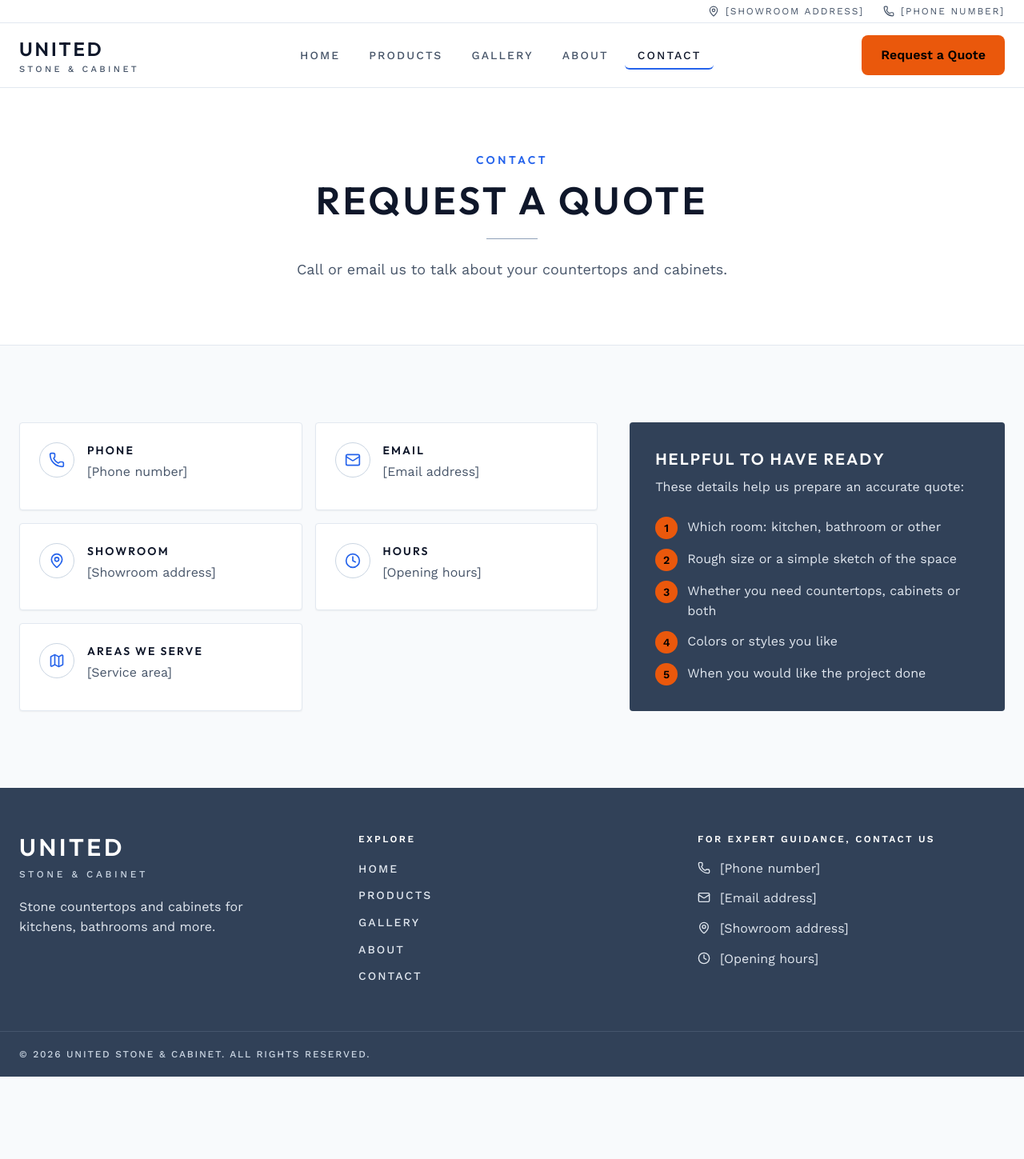
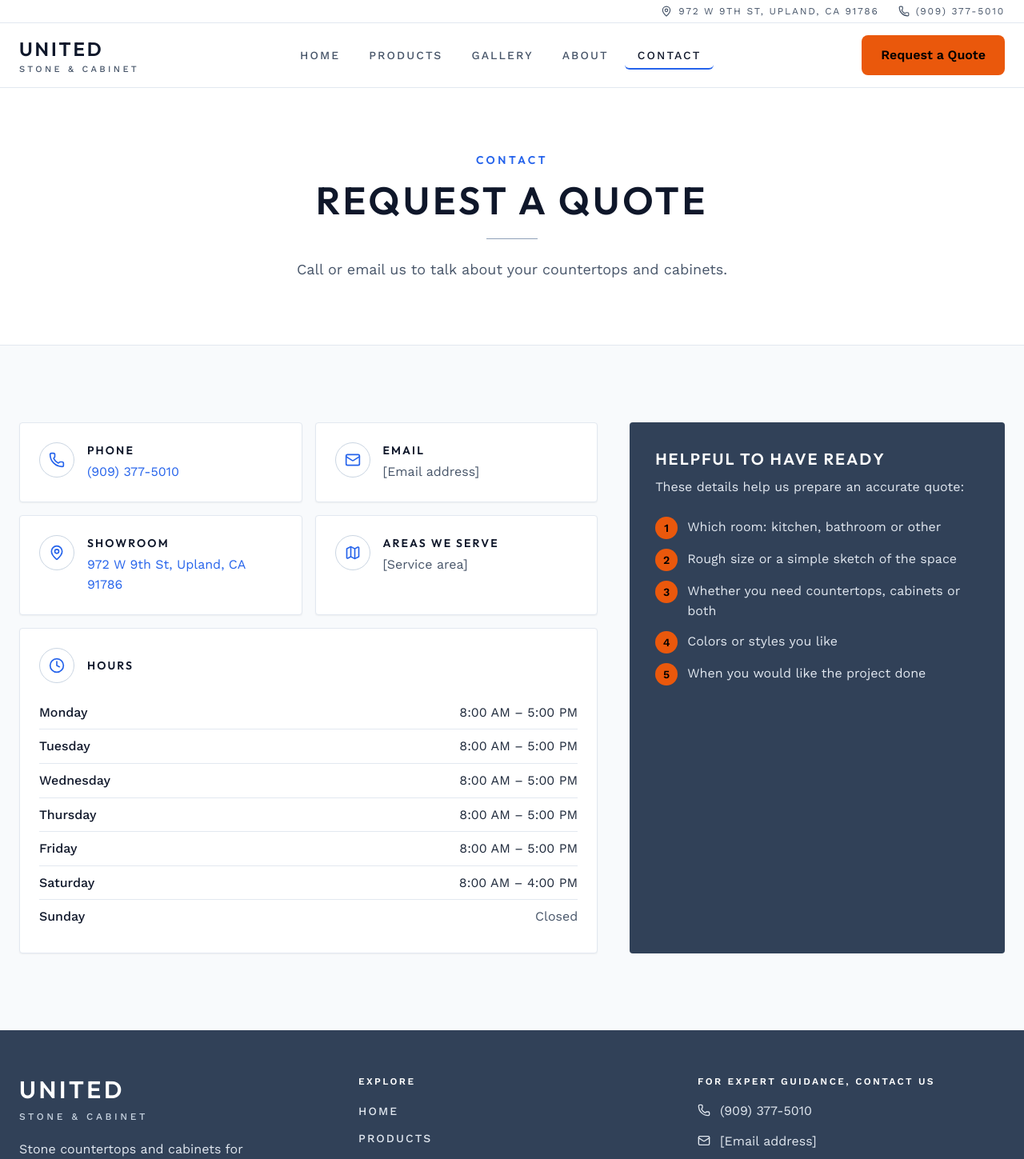
Before and after one commit to infounitedstoneandcabinet-beep/USC-website, a Next.js app: page /contact in a window 1280 px wide. Shown: the top 1449 px of the page at 80% size. Before the commit the page ends 1346 px from the top, so only its background shows below. Built offline with nearby package versions, Linux system fonts and the light colour scheme.

Commit message:
修改 run_ec3009a074a6

```diff
--- a/app/contact/page.tsx
+++ b/app/contact/page.tsx
@@ -6,10 +6,9 @@ import { site } from "@/lib/site";
 export const metadata: Metadata = { title: "Contact" };
 
 const details = [
-  { icon: Phone, label: "Phone", value: site.phone },
+  { icon: Phone, label: "Phone", value: site.phone, href: site.phoneHref },
   { icon: Mail, label: "Email", value: site.email },
-  { icon: MapPin, label: "Showroom", value: site.address },
-  { icon: Clock, label: "Hours", value: site.hours },
+  { icon: MapPin, label: "Showroom", value: site.address, href: site.mapHref, external: true },
   { icon: MapIcon, label: "Areas we serve", value: site.serviceArea },
 ];
 
@@ -31,18 +30,44 @@ export default function ContactPage() {
       />
       <section className="bg-background py-16 md:py-24">
         <div className="mx-auto grid max-w-7xl gap-10 px-4 sm:px-6 lg:grid-cols-5">
-          <ul className="grid gap-4 sm:grid-cols-2 lg:col-span-3">
-            {details.map(({ icon: Icon, label, value }) => (
+          <ul className="grid content-start gap-4 sm:grid-cols-2 lg:col-span-3">
+            {details.map(({ icon: Icon, label, value, href, external }) => (
               <li key={label} className="flex gap-4 rounded-sm border border-border bg-card p-6 shadow-sm">
                 <span className="grid size-11 shrink-0 place-items-center rounded-full border border-slate-300 text-primary">
                   <Icon aria-hidden="true" className="size-5" />
                 </span>
                 <div className="min-w-0">
                   <h2 className="text-sm font-semibold uppercase tracking-[0.15em] text-ink">{label}</h2>
-                  <p className="mt-1 break-words text-muted-foreground">{value}</p>
+                  {href ? (
+                    <a
+                      href={href}
+                      {...(external ? { target: "_blank", rel: "noopener noreferrer" } : {})}
+                      className="mt-1 inline-block break-words rounded text-primary underline-offset-4 transition-colors duration-200 hover:underline"
+                    >
+                      {value}
+                    </a>
+                  ) : (
+                    <p className="mt-1 break-words text-muted-foreground">{value}</p>
+                  )}
                 </div>
               </li>
             ))}
+            <li className="rounded-sm border border-border bg-card p-6 shadow-sm sm:col-span-2">
+              <div className="flex items-center gap-4">
+                <span className="grid size-11 shrink-0 place-items-center rounded-full border border-slate-300 text-primary">
+                  <Clock aria-hidden="true" className="size-5" />
+                </span>
+                <h2 className="text-sm font-semibold uppercase tracking-[0.15em] text-ink">Hours</h2>
+              </div>
+              <dl className="mt-4 divide-y divide-border">
+                {site.hours.map(({ day, time }) => (
+                  <div key={day} className="flex justify-between gap-4 py-2">
+                    <dt className="font-medium text-ink">{day}</dt>
+                    <dd className={time === "Closed" ? "text-muted-foreground" : "text-foreground"}>{time}</dd>
+                  </div>
+                ))}
+              </dl>
+            </li>
           </ul>
           <aside className="rounded-sm bg-slate-700 p-6 text-slate-200 sm:p-8 lg:col-span-2">
             <h2 className="text-xl font-semibold uppercase tracking-[0.1em] text-white">Helpful to have ready</h2>
--- a/components/footer.tsx
+++ b/components/footer.tsx
@@ -35,10 +35,28 @@ export function Footer() {
             For expert guidance, contact us
           </p>
           <ul className="mt-4 space-y-3">
-            <li className="flex gap-3"><Phone aria-hidden="true" className="mt-1 size-4 shrink-0" />{site.phone}</li>
+            <li>
+              <a href={site.phoneHref} className="flex gap-3 rounded transition-colors duration-200 hover:text-white">
+                <Phone aria-hidden="true" className="mt-1 size-4 shrink-0" />
+                {site.phone}
+              </a>
+            </li>
             <li className="flex gap-3"><Mail aria-hidden="true" className="mt-1 size-4 shrink-0" />{site.email}</li>
-            <li className="flex gap-3"><MapPin aria-hidden="true" className="mt-1 size-4 shrink-0" />{site.address}</li>
-            <li className="flex gap-3"><Clock aria-hidden="true" className="mt-1 size-4 shrink-0" />{site.hours}</li>
+            <li>
+              <a
+                href={site.mapHref}
+                target="_blank"
+                rel="noopener noreferrer"
+                className="flex gap-3 rounded transition-colors duration-200 hover:text-white"
+              >
+                <MapPin aria-hidden="true" className="mt-1 size-4 shrink-0" />
+                {site.address}
+              </a>
+            </li>
+            <li className="flex gap-3">
+              <Clock aria-hidden="true" className="mt-1 size-4 shrink-0" />
+              <span>{site.hoursSummary}</span>
+            </li>
           </ul>
         </div>
       </div>
--- a/components/header.tsx
+++ b/components/header.tsx
@@ -18,14 +18,22 @@ export function Header() {
     <header className="sticky top-0 z-50 border-b border-border bg-white/95 backdrop-blur">
       <div className="hidden border-b border-border md:block">
         <div className="mx-auto flex max-w-7xl items-center justify-end gap-6 px-6 py-1.5 text-xs uppercase tracking-[0.15em] text-muted-foreground">
-          <span className="flex items-center gap-2">
+          <a
+            href={site.mapHref}
+            target="_blank"
+            rel="noopener noreferrer"
+            className="flex items-center gap-2 rounded transition-colors duration-200 hover:text-primary"
+          >
             <MapPin aria-hidden="true" className="size-3.5" />
             {site.address}
-          </span>
-          <span className="flex items-center gap-2">
+          </a>
+          <a
+            href={site.phoneHref}
+            className="flex items-center gap-2 rounded transition-colors duration-200 hover:text-primary"
+          >
             <Phone aria-hidden="true" className="size-3.5" />
             {site.phone}
-          </span>
+          </a>
         </div>
       </div>
       <div className="mx-auto flex h-16 max-w-7xl items-center justify-between gap-4 px-4 sm:px-6 md:h-20">
@@ -94,9 +102,14 @@ export function Header() {
                 </Link>
               </li>
             ))}
-            <li className="flex items-center gap-2 px-3 py-3 text-sm text-muted-foreground">
-              <Phone aria-hidden="true" className="size-4" />
-              {site.phone}
+            <li>
+              <a
+                href={site.phoneHref}
+                className="flex items-center gap-2 rounded-md px-3 py-3 text-sm text-muted-foreground transition-colors duration-200 hover:bg-muted"
+              >
+                <Phone aria-hidden="true" className="size-4" />
+                {site.phone}
+              </a>
             </li>
             <li className="pt-2 sm:hidden">
               <ButtonLink href="/contact" className="w-full">
--- a/components/sections.tsx
+++ b/components/sections.tsx
@@ -1,4 +1,5 @@
-import { ArrowRight } from "lucide-react";
+import { ArrowRight, Phone } from "lucide-react";
+import { site } from "@/lib/site";
 import { cn } from "@/lib/utils";
 import { ButtonLink } from "./button-link";
 
@@ -51,9 +52,14 @@ export function CtaBand() {
         <p className="max-w-2xl text-lg text-slate-200">
           Tell us about your project and we will get back to you with a quote.
         </p>
-        <ButtonLink href="/contact">
-          Request a Quote <ArrowRight aria-hidden="true" className="size-5" />
-        </ButtonLink>
+        <div className="flex flex-col gap-3 sm:flex-row">
+          <ButtonLink href="/contact">
+            Request a Quote <ArrowRight aria-hidden="true" className="size-5" />
+          </ButtonLink>
+          <ButtonLink href={site.phoneHref} variant="light">
+            <Phone aria-hidden="true" className="size-5" /> Call {site.phone}
+          </ButtonLink>
+        </div>
       </div>
     </section>
   );
--- a/lib/site.ts
+++ b/lib/site.ts
@@ -1,9 +1,20 @@
 export const site = {
   name: "United Stone & Cabinet",
-  phone: "[Phone number]",
+  phone: "(909) 377-5010",
+  phoneHref: "tel:+19093775010",
   email: "[Email address]",
-  address: "[Showroom address]",
-  hours: "[Opening hours]",
+  address: "972 W 9th St, Upland, CA 91786",
+  mapHref: "https://www.google.com/maps/search/?api=1&query=972+W+9th+St%2C+Upland%2C+CA+91786",
+  hoursSummary: "Mon–Fri 8:00 AM–5:00 PM · Sat 8:00 AM–4:00 PM · Sun Closed",
+  hours: [
+    { day: "Monday", time: "8:00 AM – 5:00 PM" },
+    { day: "Tuesday", time: "8:00 AM – 5:00 PM" },
+    { day: "Wednesday", time: "8:00 AM – 5:00 PM" },
+    { day: "Thursday", time: "8:00 AM – 5:00 PM" },
+    { day: "Friday", time: "8:00 AM – 5:00 PM" },
+    { day: "Saturday", time: "8:00 AM – 4:00 PM" },
+    { day: "Sunday", time: "Closed" },
+  ],
   serviceArea: "[Service area]",
 };
 
```
